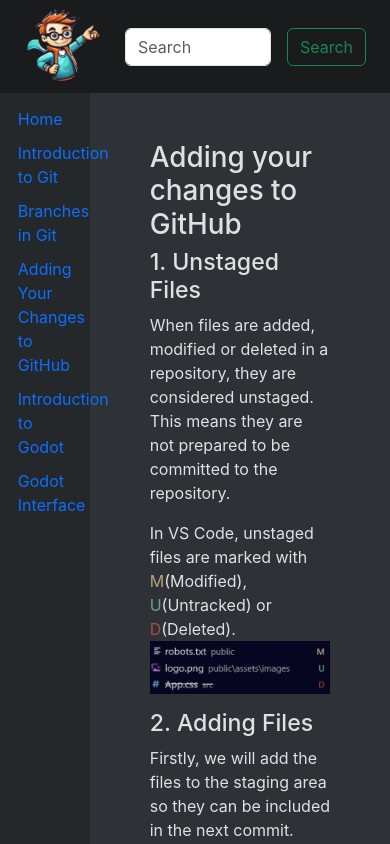
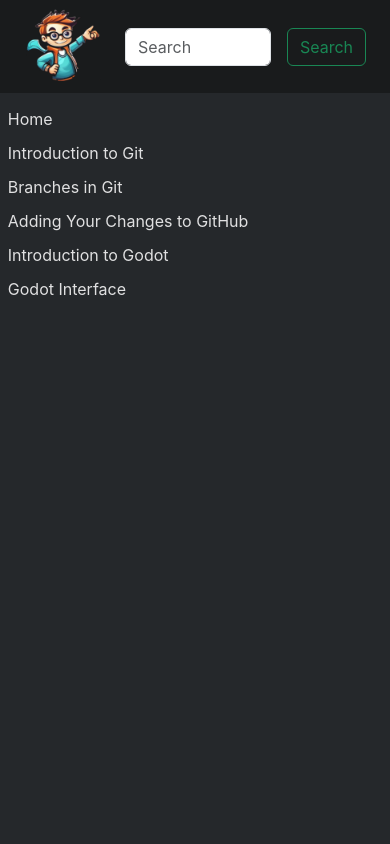
Before and after one commit to Bhabishworgrg/lutorials, a React (Create React App) app: page /#/adding-your-changes-to-github in a window 390 px wide. Shown: the top 844 px of the page. Built offline with nearby package versions, Linux system fonts and the light colour scheme.

Commit message:
Modify Navigation Pane for responsiveness

```diff
--- a/src/App.js
+++ b/src/App.js
@@ -17,11 +17,11 @@ function App() {
 
       <div className='container-fluid'>
         <div className='row'>
-          <div className='col-auto p-0'>
+          <div className='col-lg-3 col-md-3 col-sm-3 overflow-auto p-0'>
             <NavigationPane />
           </div>
 
-          <div className='col content overflow-auto'>
+          <div className='col-lg-9 col-md-9 col-sm-9 content overflow-auto'>
             <div className='p-5'>
               <Routes>
                 <Route path='/' element={<Home />} />
--- a/src/components/Image.js
+++ b/src/components/Image.js
@@ -22,7 +22,7 @@ const Image = ({ name }) => {
   }, []);
 
   return (
-    <div style={{ textAlign: 'center' }}>
+    <div style={{ textAlign: 'center' }} className='pb-5'>
       <img ref={ imgRef }
       src={ `${process.env.PUBLIC_URL}/assets/images/${name}` }
       style={{ width: newWidth ? `${newWidth}px` : 'auto', maxWidth: '100%' }}
--- a/src/components/NavigationPane.js
+++ b/src/components/NavigationPane.js
@@ -17,4 +17,5 @@ const NavigationPane = () => {
     );
 };
 
+
 export default NavigationPane;
--- a/src/pages/GodotInterface.js
+++ b/src/pages/GodotInterface.js
@@ -16,25 +16,23 @@ const GodotInterface = () => {
 
       <h2>The Project Manager</h2>
 
-      <h3>Local Projects</h3>
-
       <p>When we first launch Godot, we see Local Projects tab of the Project Manager. It lets us manage existing projects, import or create new ones, and more.
       </p>
 
       <Image name={ 'project_manager.png' } />
 
-      <h3>Asset Library Projects</h3>
-
-      <p>At the top of the window, there is another tab named Asset Library Projects. We can search and download demo projects in the open source asset library.</p>
-
-      <Image name={ 'asset_library_projects.png' } />
-
-      <h3>Language Changer</h3>
+      <p>
+        At the top of the window, there is another tab named Asset Library Projects. We can search and download demo projects in the open source asset library.
+        <Image name={ 'asset_library_projects.png' } />
+      </p>
 
       <p>The engine's language can be changed using the drop-down menu in the window's top-right corner. By default, it is in English.</p>
 
       <Image name={ 'language_changer.png' } />
 
+      <h3>Create New Project</h3>
+
+      <p></p>
 
       <p>
       </p>
--- a/src/styles/App.css
+++ b/src/styles/App.css
@@ -1,8 +1,4 @@
-li {
-    margin: 10px;
-}
-
-body {
+  body {
     background-color: #2e3236 !important;
     color: #e0e0e1 !important;
 }
--- a/src/styles/navigationPane.css
+++ b/src/styles/navigationPane.css
@@ -1,6 +1,23 @@
 .nav-pane {
     background-color: #25282b;
     height: calc(100vh - 93px);
-    width: 23vw;
     padding: 1vw 2vw;
 }
+
+.nav-pane li {
+    margin: 10px;
+}
+
+.nav-pane li a {
+    color: #e0e0e1;
+}
+
+.nav-pane li a:hover {
+    text-decoration: none !important;
+}
+
+@media (max-width: 575px) {
+    .nav-pane li {
+        margin: 10px auto;
+    }
+}
```
Also changed, not shown: public/assets/images/create_new_project.png (added).
